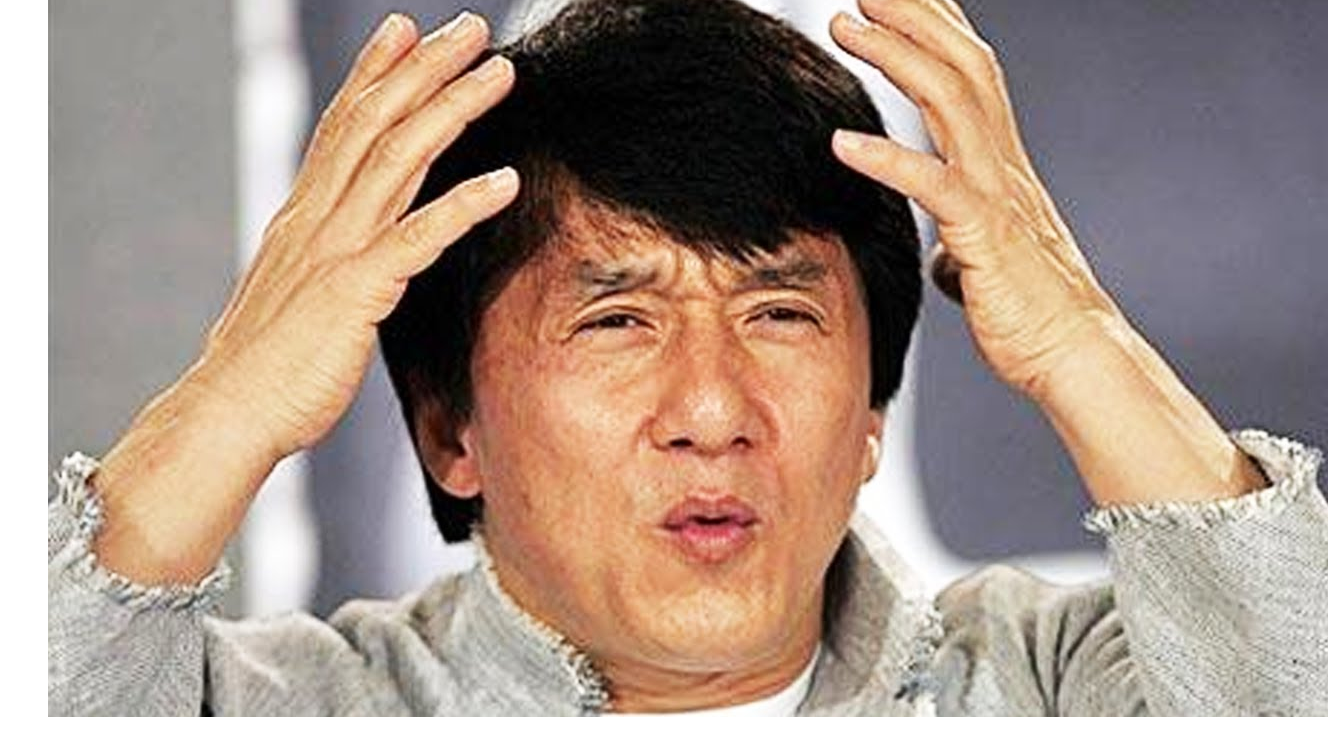
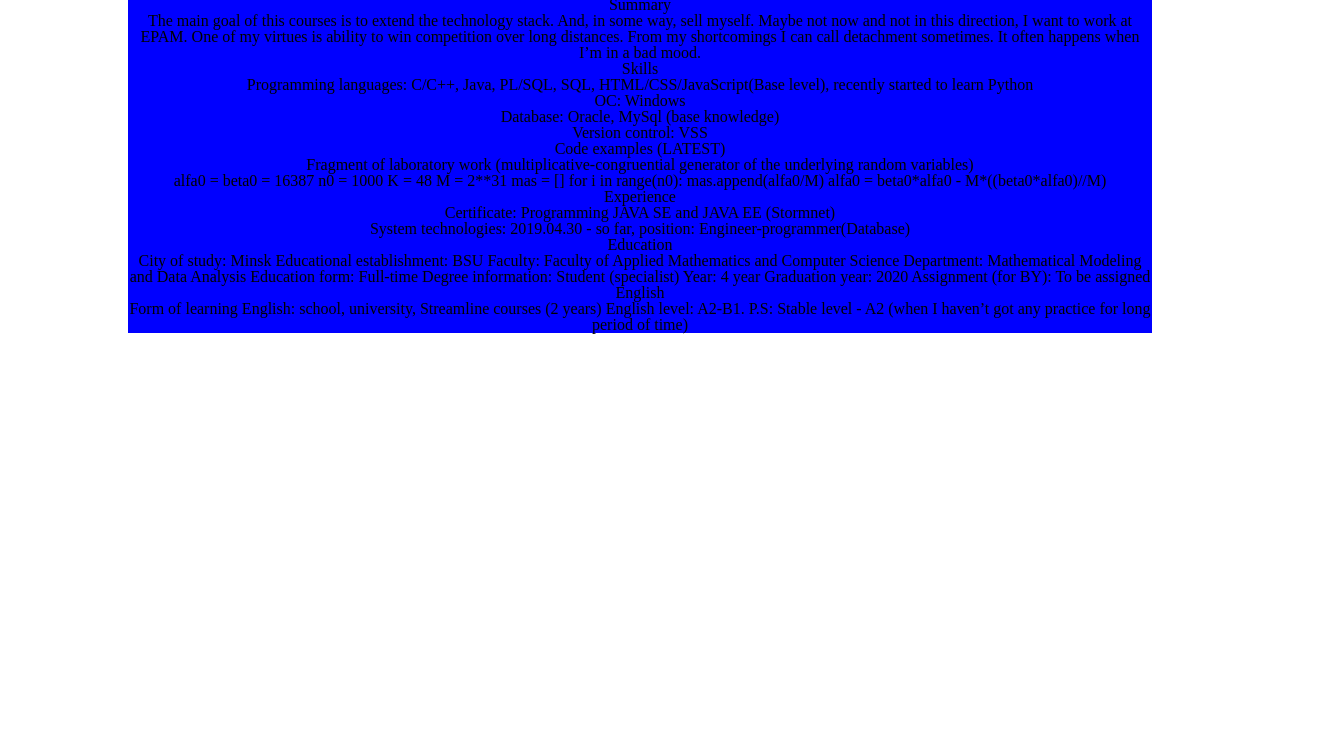
Before and after one commit to TheAnatolich3/rsschool-cv, a plain HTML site: page index.html in a window 1280 px wide. Shown: the part 83-820 px from the top of the page, 1328 px wide, since content can reach past the window. Drawn offline with Linux system fonts and the light colour scheme.

Commit message:
feat: add text, clean.css with reset defaults params

```diff
--- /dev/null
+++ b/clean.css
@@ -0,0 +1,29 @@
+html,body,div,span,applet,object,iframe,h1,h2,h3,h4,h5,h6,p,blockquote,pre,a,abbr,acronym,address,big,cite,code,del,dfn,em,img,ins,kbd,q,s,samp,small,strike,strong,sub,sup,tt,var,b,u,i,center,dl,dt,dd,ol,ul,li,fieldset,form,label,legend,table,caption,tbody,tfoot,thead,tr,th,td,article,aside,canvas,details,embed,figure,figcaption,footer,header,hgroup,menu,nav,output,ruby,section,summary,time,mark,audio,video {
+    margin: 0;
+    padding: 0;
+    border: 0;
+    font-size: 100%;
+    font: inherit;
+    vertical-align: baseline;
+}
+article,aside,details,figcaption,figure,footer,header,hgroup,menu,nav,section{
+    display: block;
+}
+body {
+    line-height: 1;
+}
+ol,ul{
+    list-style: none;
+}
+blockquote,q{
+    quotes: none;
+}
+
+blockquote:before,blockquote:after,q:before,q:after{
+    content: '';
+    content: none;
+}
+table{
+    border-collapse: collapse;
+    border-spacing: 0;
+}
--- a/index.html
+++ b/index.html
@@ -4,60 +4,101 @@
     <meta charset="UTF-8">
     <meta name="viewport" content="width=device-width, initial-scale=1.0">
     <meta http-equiv="X-UA-Compatible" content="ie=edge">
+    <link rel="stylesheet" href="./clean.css">
     <link rel="stylesheet" href="./style.css">
     <title>Document</title>
 </head>
 <body>
+    <div class="trent">
         <header>
             <h1>Zakrevskiy Evgeniy</h1>
             <figure>
-            <img src="./img/maxresdefault.jpg">
+                <!-- <img src="./img/maxresdefault.jpg"> -->
             </figure>
         </header>
         <main>
             <section>
                 <h3>Contact Info</h3>
                 <article>
-
+                    <ul>
+                        <li>Email: zakrevskii3112@gmail.com</li>
+                        <li>Phone: +375293675253 (A1)</li>
+                        <li>Discord: TheAnatolich#5679</li>
+                    </ul>
                 </article>
             </section>
             <section>
                 <h3>Summary</h3>
                 <article>
-
+                    <p>The main goal of this courses is to extend the technology stack.
+                    And, in some way, sell myself. Maybe not now and not in this direction, I want to work at EPAM.
+                    One of my virtues is ability to win competition over long distances. From my shortcomings I can
+                    call detachment sometimes. It often happens when I’m in a bad mood.</p>
                 </article>
             </section>
             <section>
                 <h3>Skills</h3>
                 <article>
-
+                    <ul>
+                        <li>Programming languages: C/C++, Java, PL/SQL, SQL,
+                            HTML/CSS/JavaScript(Base level), recently started to learn Python</li>
+                        <li>OC: Windows</li>
+                        <li>Database: Oracle, MySql (base knowledge)</li>
+                        <li>Version control: VSS</li>
+                    </ul>
                 </article>
             </section>
             <section>
                 <h3>Code examples (LATEST)</h3>
                 <article>
-
+                    <p>Fragment of laboratory work (multiplicative-congruential generator of the underlying
+                        random variables)</p>
+                    <div class = "code">
+                        alfa0 = beta0 = 16387
+                        n0 = 1000
+                        K = 48
+                        M = 2**31
+                        mas = []
+                        for i in range(n0):
+                            mas.append(alfa0/M)
+                            alfa0 = beta0*alfa0 - M*((beta0*alfa0)//M)
+                    </div>
                 </article>
             </section>
             <section>
                 <h3>Experience</h3>
                 <article>
-
+                    <ol>
+                        <li>Certificate: Programming JAVA SE and JAVA EE (Stormnet)</li>
+                        <li>System technologies: 2019.04.30 - so far, position: Engineer-programmer(Database)</li>
+                    </ol>
                 </article>
             </section>
             <section>
                 <h3>Education</h3>
                 <article>
-
+                    <p>
+                        City of study: Minsk
+                        Educational establishment: BSU
+                        Faculty: Faculty of Applied Mathematics and Computer Science
+                        Department: Mathematical Modeling and Data Analysis
+                        Education form: Full-time
+                        Degree information: Student (specialist)
+                        Year: 4 year
+                        Graduation year: 2020
+                        Assignment (for BY): To be assigned
+                    </p>
                 </article>
             </section>
             <section>
                 <h3>English</h3>
                 <article>
-
+                    Form of learning English: school, university, Streamline courses (2 years)
+                    English level: A2-B1.
+                    P.S: Stable level - A2 (when I haven’t got any practice for long period of time)
                 </article>
             </section>
         </main>
-
+    </div>
 </body>
 </html>
--- a/style.css
+++ b/style.css
@@ -1,5 +1,10 @@
 body {
-    display: block;
+
+}
+
+.trent{
     width: 1024px;
-    text-align: justify;
+    background-color: blue;
+    text-align: center;
+    margin: 0 auto;
 }
```
Lines whose indentation alone changed are shown as unchanged.
